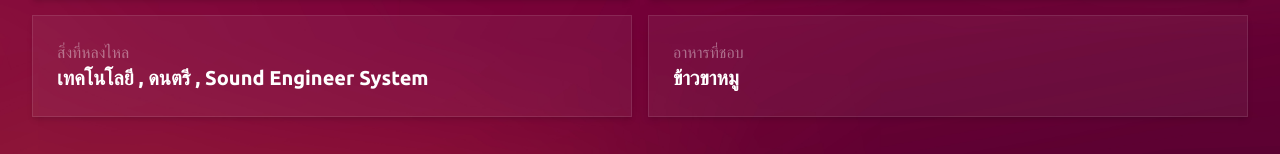
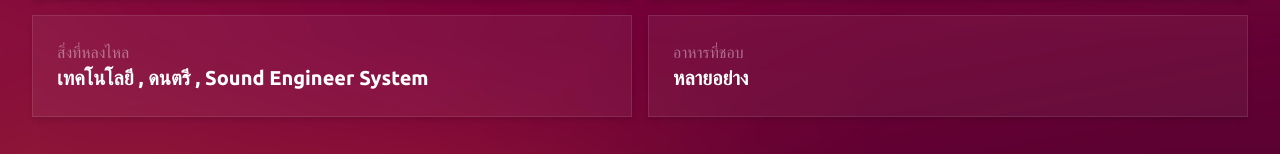
Before and after one commit to Jittiphatz/cert.jittiphat.site, a React (Vite) app: page /facts in a window 1280 px wide. Shown: the part 503-657 px from the top of the page. Built offline with nearby package versions, Linux system fonts and the light colour scheme; a web font is replaced by a local one.

Commit message:
Update facts.ts

```diff
--- a/src/constants/facts.ts
+++ b/src/constants/facts.ts
@@ -30,6 +30,6 @@ export const facts = [
     },
     {
         title: "อาหารที่ชอบ",
-        content: "ข้าวขาหมู"
+        content: "หลายอย่าง"
     },
 ];
```
